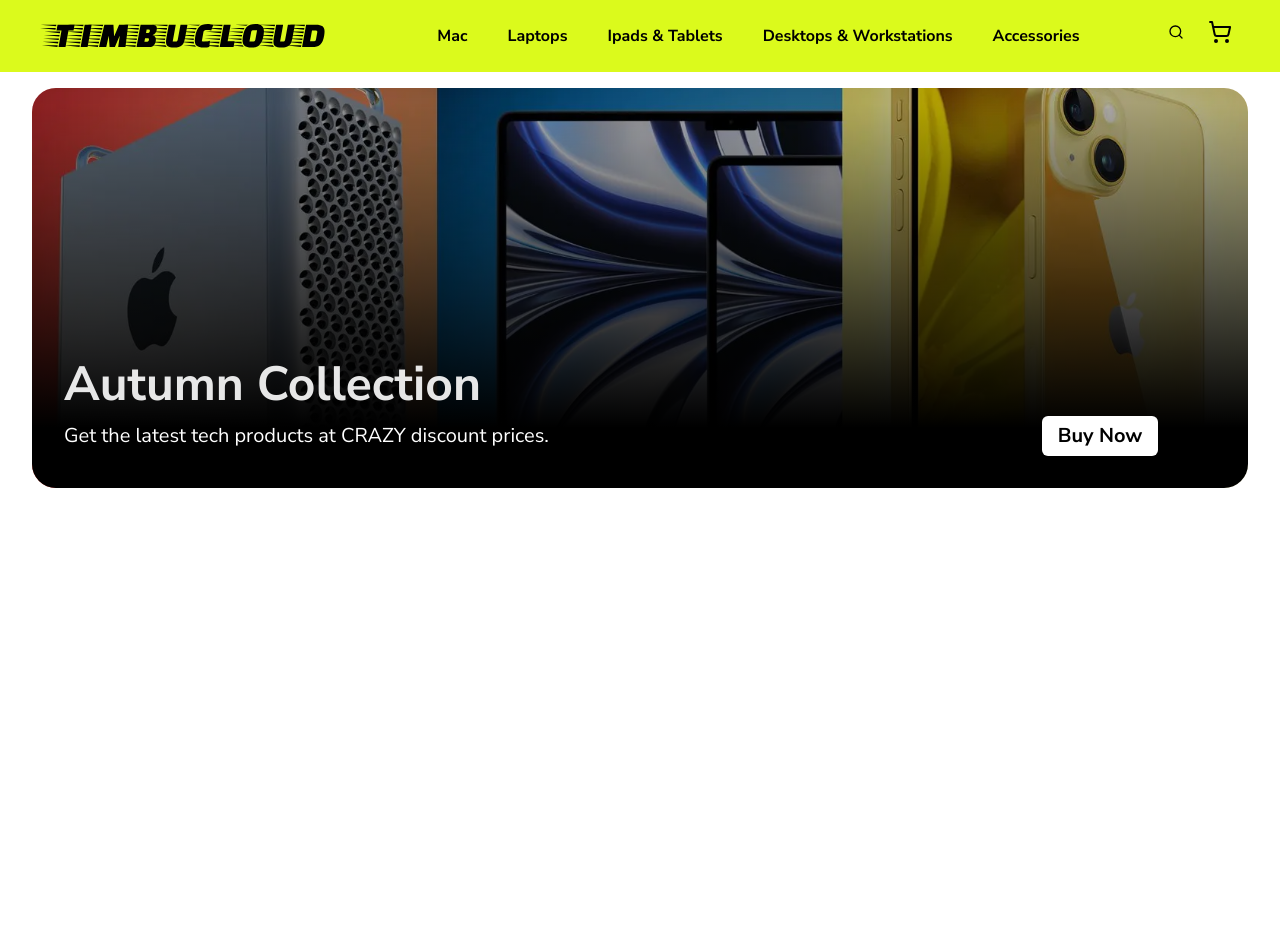
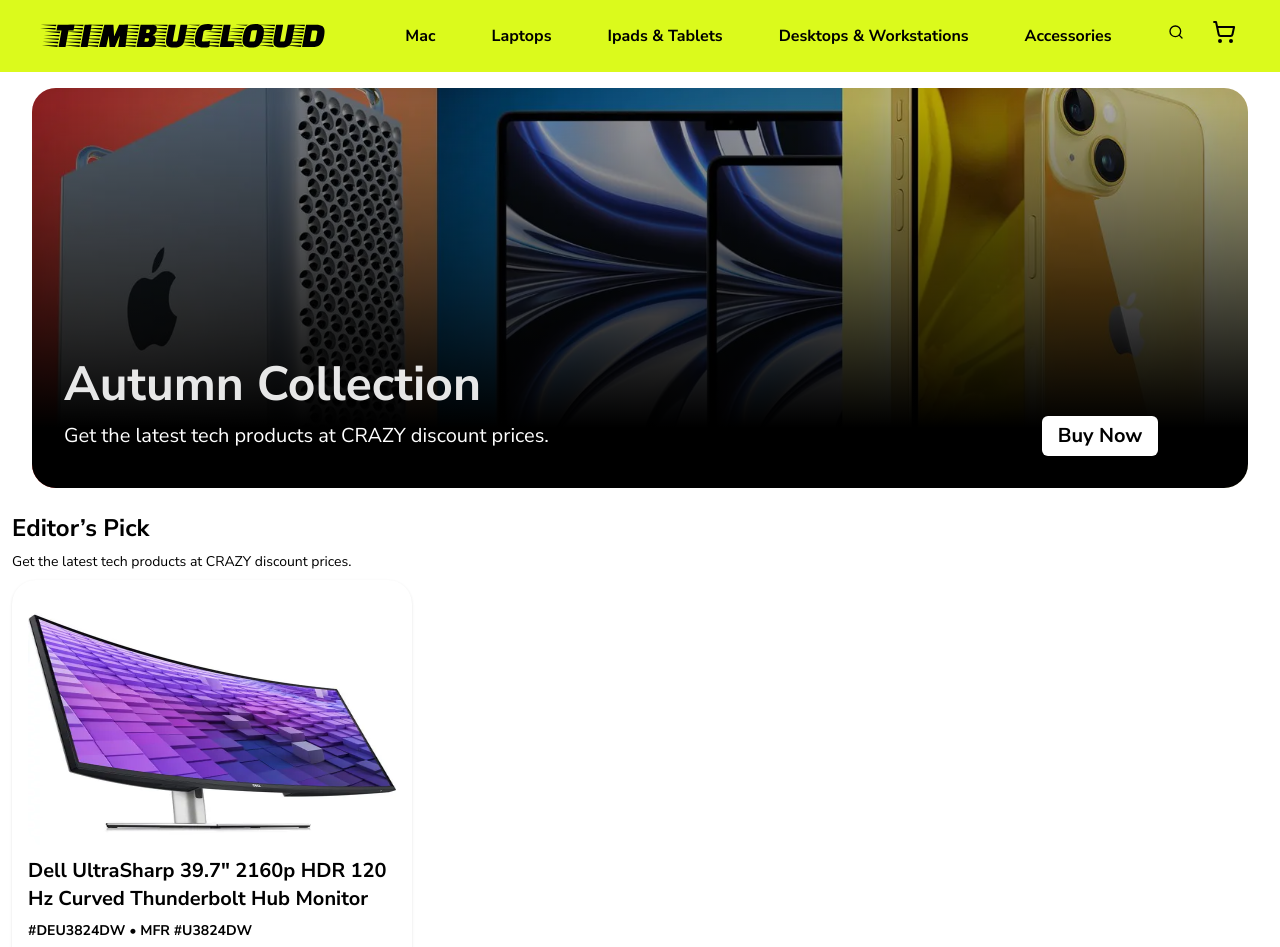
Before and after one commit to Patrick-Chukwu/timbucloud, a React (Vite) app: page / in a window 1280 px wide. Shown: the top 947 px of the page. Before the commit the page ends 800 px from the top, so only its background shows below. Built offline with nearby package versions, Linux system fonts and the light colour scheme.

Commit message:
Update product section

```diff
--- a/src/App.jsx
+++ b/src/App.jsx
@@ -2,13 +2,18 @@
 import { Route, Routes } from 'react-router-dom'
 import Home from './pages/Home'
 import Checkout from './pages/Checkout'
+import ProductDetails from './pages/ProductDetails'
 
 const App = () => {
+
+
   return (
     <div className='text-foreground'>
       <Routes>
         <Route path='/' element={<Home/>} />
         <Route path='/checkout' element={<Checkout/>} />
+        <Route path='/productdetails' element={<ProductDetails/>} />
+
 
       </Routes>
     </div>
--- a/src/components/Navbar.jsx
+++ b/src/components/Navbar.jsx
@@ -27,18 +27,18 @@
 
             </div>
             <div className="hidden text-[16px] font-semibold t  md:ml-6 lg:flex md:space-x-8 lg:justify-center lg:items-center lg:gap-2 flex-shrink-1">
-            <Link to='/' className='hover:text-background'>Mac </Link>
-        <Link to='/' className='hover:text-background'>Laptops</Link>
-          <Link to='/' className='hover:text-background'>Ipads & Tablets</Link>
-         <Link to='/' className='hover:text-background'>Desktops & Workstations</Link>
-         <Link to='/' className='hover:text-background'>Accessories</Link>
+            <Link to='/' className='hover:text-background hover:bg-foreground px-2 rounded-sm'>Mac </Link>
+        <Link to='/' className='hover:text-background hover:bg-foreground px-2 rounded-sm'>Laptops</Link>
+          <Link to='/' className='hover:text-background hover:bg-foreground px-2 rounded-sm'>Ipads & Tablets</Link>
+         <Link to='/' className='hover:text-background hover:bg-foreground px-2 rounded-sm'>Desktops & Workstations</Link>
+         <Link to='/' className='hover:text-background hover:bg-foreground px-2 rounded-sm'>Accessories</Link>
 
             </div>
             <ul className="text-xl font-semibold hidden nav-links lg:flex lg:justify-center  lg:items-center lg:gap-4">
 
        <div className='text-black relative size-6 text-center'> <Search className='size-4'/></div>
        {/* <input type="search" name="search" className='bg-white  w-16  relative ' id="" />  */}
-       <Link to='/checkout' className='text-foreground hover:text-background size-8'><ShoppingCart className='size-6'/></Link>
+       <Link to='/checkout' className='text-foreground hover:text-background size-8 hover:bg-foreground place-items-center'><ShoppingCart className='size-6'/></Link>
      </ul>
           </div>
           <div className="-mr-2 flex lg:hidden">
--- /dev/null
+++ b/src/components/Product.jsx
@@ -0,0 +1,18 @@
+import React from 'react';
+import { Button } from './ui/button';
+
+const Product = ({ product, onClick }) => {
+  return (
+    <div className="flex flex-col gap-2 items-start justify-center bg-background shadow rounded-3xl p-4 h-[428px]" onClick={() => onClick(product)}>
+      <img src={product.image1} alt={product.name} className="w-[311px] xl:w-[376px] h-[250px] object-fill rounded-3xl" />
+      <h2 className="text-xl font-bold text-foreground">{product.name}</h2>
+      <p className="text-sm font-extrabold">{product.tag}</p>
+      <div className="flex gap-2 justify-between items-center w-full">
+        <p className='text-foreground text-2xl font-bold'>{product.price}</p>
+        <Button className='text-foreground text-lg bg-primary font-bold'>Add To Cart</Button>
+      </div>
+    </div>
+  );
+};
+
+export default Product;
--- a/src/index.css
+++ b/src/index.css
@@ -54,7 +54,7 @@
       --popover-foreground: 210 40% 98%;
 
       --primary: 68.38, 95.69%, 54.51%;
-      --primary-foreground: 222.2 47.4% 11.2%;
+      --primary-foreground: 68.38, 95.69%, 54.51%;
 
       --secondary: 217.2 32.6% 17.5%;
       --secondary-foreground: 210 40% 98%;
--- a/src/pages/Home.jsx
+++ b/src/pages/Home.jsx
@@ -1,9 +1,86 @@
+import React, {useState} from 'react'
+import { motion } from 'framer-motion'
 import Navbar from '@/components/Navbar'
+import Product from '@/components/Product'
+import one from '../assets/products/desktop.webp'
+import two from '../assets/products/desktop2.webp'
+import three from '../assets/products/desktop3.webp'
+import four from '../assets/products/desktop4.webp'
+import five from '../assets/products/desktop5.webp'
+import six from '../assets/products/desktop6.webp'
+
 import { Button } from '@/components/ui/button'
-import React from 'react'
-import { motion } from 'framer-motion'
+
+
+const products = [
+  {
+    id: 1,
+    image1: one,
+    image2: '/src/assests/products/desktop.webp',
+
+    name: 'Dell UltraSharp 39.7" 2160p HDR 120 Hz Curved Thunderbolt Hub Monitor',
+    description: 'The Midnight Apple 13" MacBook Air now features the Apple M3 chip, which has many improvements over its predecessor, the M2. Now built on 3nm process technology, the M3 8-Core Chip is combined with a 10-Core GPU. The next-gen GPU features Dynamic Caching, hardware-accelerated ray tracing, and mesh shading, all of which significantly increase performance for the most demanding creative apps and games. The M3 Chip also has a 16-Core Neural Engine that can leverage the power of AI for both macOS and a growing number of supported apps. It also has 16GB of unified RAM and a 512GB SSD. Add Wi-Fi 6E (802.11ax) and support for two external displays, and this MacBook Air delivers performance, power efficiency, and portability',
+    tag: '#DEU3824DW • MFR #U3824DW',
+    price: '$1,829.99'
+  },
+  {
+    id: 2,
+    image1: two,
+    image2: '/src/assests/products/desktop.webp',
+
+    name: 'Dell UltraSharp 38" 1600p Curved Monitor',
+    description: 'The Midnight Apple 13" MacBook Air now features the Apple M3 chip, which has many improvements over its predecessor, the M2. Now built on 3nm process technology, the M3 8-Core Chip is combined with a 10-Core GPU. The next-gen GPU features Dynamic Caching, hardware-accelerated ray tracing, and mesh shading, all of which significantly increase performance for the most demanding creative apps and games. The M3 Chip also has a 16-Core Neural Engine that can leverage the power of AI for both macOS and a growing number of supported apps. It also has 16GB of unified RAM and a 512GB SSD. Add Wi-Fi 6E (802.11ax) and support for two external displays, and this MacBook Air delivers performance, power efficiency, and portability',
+    tag: '#DEU3824DW • MFR #U3824DW',
+    price: '$1041.73'
+  },
+  {
+    id: 3,
+    image1: three,
+    image2: '/src/assests/products/desktop.webp',
+
+    name: 'Apple 24" iMac with M3 Chip (Silver)',
+    description: 'The Midnight Apple 13" MacBook Air now features the Apple M3 chip, which has many improvements over its predecessor, the M2. Now built on 3nm process technology, the M3 8-Core Chip is combined with a 10-Core GPU. The next-gen GPU features Dynamic Caching, hardware-accelerated ray tracing, and mesh shading, all of which significantly increase performance for the most demanding creative apps and games. The M3 Chip also has a 16-Core Neural Engine that can leverage the power of AI for both macOS and a growing number of supported apps. It also has 16GB of unified RAM and a 512GB SSD. Add Wi-Fi 6E (802.11ax) and support for two external displays, and this MacBook Air delivers performance, power efficiency, and portability',
+    tag: '#DEU3824DW • MFR #U3824DW',
+    price: '$2,299.00'
+  },
+  {
+    id: 4,
+    image1: four,
+    image2: '/src/assests/products/desktop.webp',
+
+    name: 'Apple Mac mini (M2 Pro)',
+    description: 'The Midnight Apple 13" MacBook Air now features the Apple M3 chip, which has many improvements over its predecessor, the M2. Now built on 3nm process technology, the M3 8-Core Chip is combined with a 10-Core GPU. The next-gen GPU features Dynamic Caching, hardware-accelerated ray tracing, and mesh shading, all of which significantly increase performance for the most demanding creative apps and games. The M3 Chip also has a 16-Core Neural Engine that can leverage the power of AI for both macOS and a growing number of supported apps. It also has 16GB of unified RAM and a 512GB SSD. Add Wi-Fi 6E (802.11ax) and support for two external displays, and this MacBook Air delivers performance, power efficiency, and portability',
+    tag: '#DEU3824DW • MFR #U3824DW',
+    price: '$1,499.00'
+  },
+  {
+    id: 5,
+    image1: five,
+    image2: '/src/assests/products/desktop.webp',
+
+    name: 'SanDisk 4TB Extreme Portable SSD V2 (Black)',
+    description: 'The Midnight Apple 13" MacBook Air now features the Apple M3 chip, which has many improvements over its predecessor, the M2. Now built on 3nm process technology, the M3 8-Core Chip is combined with a 10-Core GPU. The next-gen GPU features Dynamic Caching, hardware-accelerated ray tracing, and mesh shading, all of which significantly increase performance for the most demanding creative apps and games. The M3 Chip also has a 16-Core Neural Engine that can leverage the power of AI for both macOS and a growing number of supported apps. It also has 16GB of unified RAM and a 512GB SSD. Add Wi-Fi 6E (802.11ax) and support for two external displays, and this MacBook Air delivers performance, power efficiency, and portability',
+    tag: '#DEU3824DW • MFR #U3824DW',
+    price: '$299.99'
+  },
+  {
+    id: 6,
+    image1: six,
+    image2: '/src/assests/products/desktop.webp',
+
+    name: 'Apple 16" MacBook Pro (M3 Pro, Space Black)',
+    description: 'The Midnight Apple 13" MacBook Air now features the Apple M3 chip, which has many improvements over its predecessor, the M2. Now built on 3nm process technology, the M3 8-Core Chip is combined with a 10-Core GPU. The next-gen GPU features Dynamic Caching, hardware-accelerated ray tracing, and mesh shading, all of which significantly increase performance for the most demanding creative apps and games. The M3 Chip also has a 16-Core Neural Engine that can leverage the power of AI for both macOS and a growing number of supported apps. It also has 16GB of unified RAM and a 512GB SSD. Add Wi-Fi 6E (802.11ax) and support for two external displays, and this MacBook Air delivers performance, power efficiency, and portability',
+    tag: '#DEU3824DW • MFR #U3824DW',
+    price: '$2,499.00'
+  }
+]
 
 const Home = () => {
+  const [selectedProduct, setSelectedProduct] = useState(null);
+
+  const handleProductClick = (product) => {
+    setSelectedProduct(product);
+  };
   return (
     <div>
       <Navbar/>
@@ -17,6 +94,18 @@
 
       </div>
       </header>
+      <main className='flex flex-col items-start justify-start gap-2 py-2 px-3'>
+        <h2 className="text-foreground font-bold text-2xl">Editor’s Pick</h2>
+        <p className='text-border text-sm font-normal'>Get the latest tech products at CRAZY discount prices.</p>
+      <div className="">
+      <div className="flex flex-col items-center justify-center gap-4 md:flex-row md:w-[400px] md:justify-between md:items-center flex-wrap">
+        {products.map((product) => (
+          <Product key={product.id} product={product} onClick={handleProductClick} />
+        ))}
+      </div>
+      {selectedProduct && <ProductDetails product={selectedProduct} />}
+    </div>
+      </main>
     </div>
   )
 }
--- /dev/null
+++ b/src/pages/ProductDetails.jsx
@@ -0,0 +1,19 @@
+import React from 'react';
+
+const ProductDetails = ({ product }) => {
+  if (!product) {
+    return <div>Please select a product.</div>;
+  }
+
+  return (
+    <div className="">
+      <img src={product.image1} alt={product.name} className="" />
+      <h1 className="text-2xl font-bold">{product.name}</h1>
+      <p className="text-lg text-gray-700">{product.price}</p>
+      <p className="text-gray-500">{product.description}</p>
+
+    </div>
+  );
+};
+
+export default ProductDetails;
```
